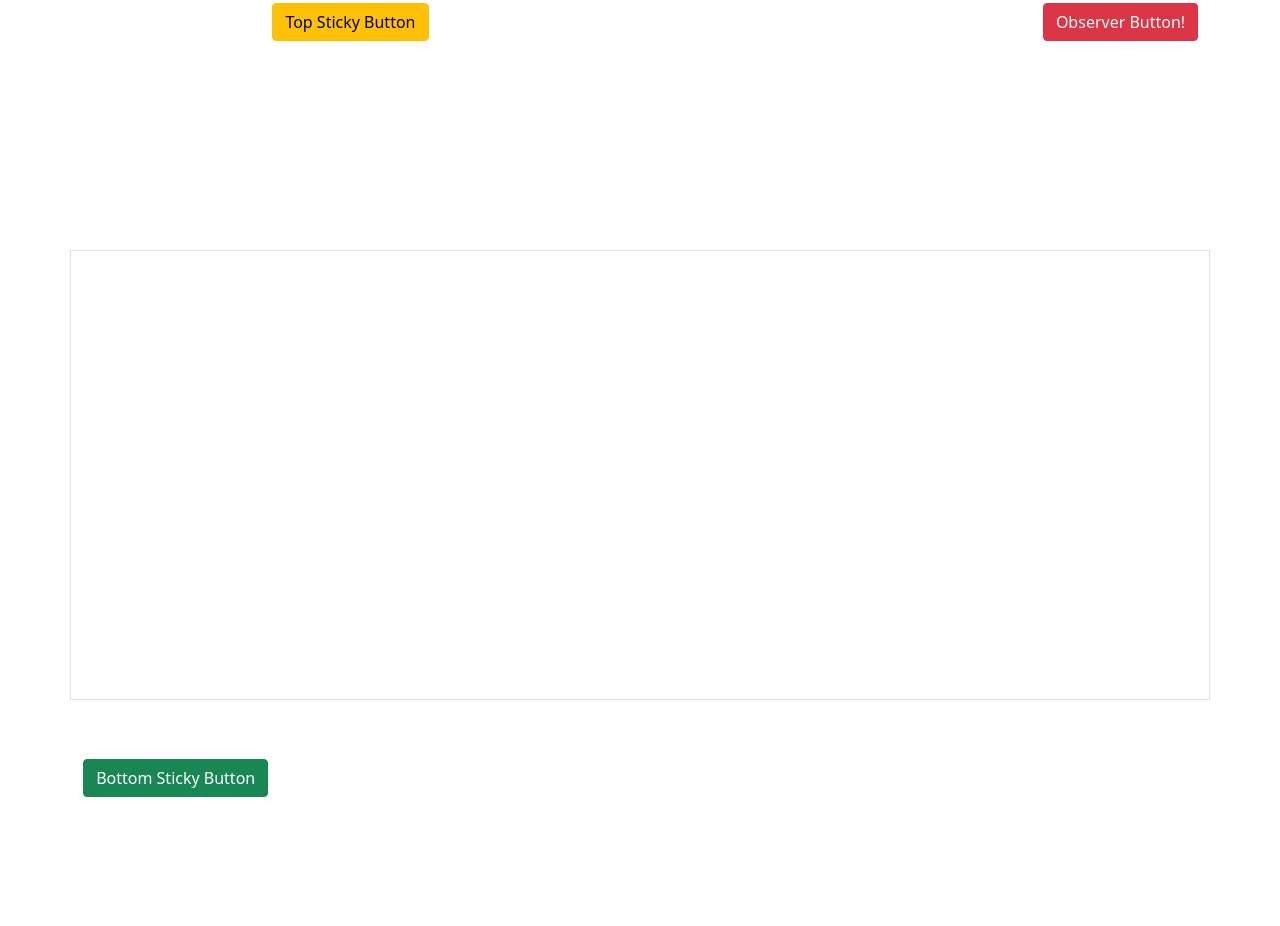
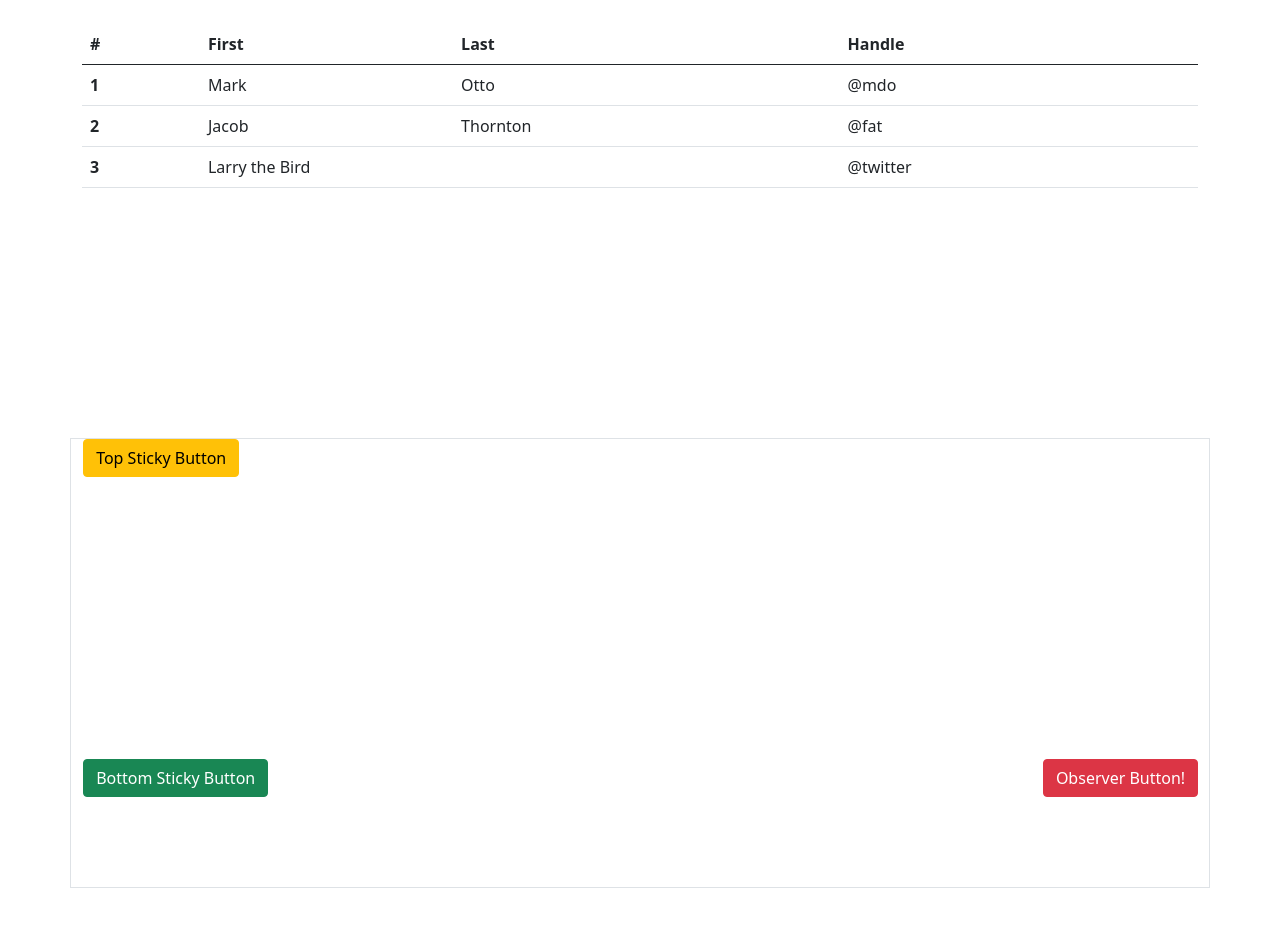
Before and after one commit to aspmaker/SU-TO-BO-StickyJS, a plain HTML site: page index.html in a window 1280 px wide. Shown: the top 926 px of the page. Drawn offline with nearby package versions, Linux system fonts and the light colour scheme.

Commit message:
Change attributes names & add new features top border, bottom border.

```diff
--- a/SU-TO-BO-StickyJS.js
+++ b/SU-TO-BO-StickyJS.js
@@ -3,6 +3,9 @@ const stickyElementClass = 'stickyElement';
 //sticky elementattr name for id
 const dataStickyId = 'data-stickyId';
 const stickyIdPre = 'sticky-';
+//stciky top & bottom border ids
+const stickyTopBorderAttrName = 'data-stickyTopBorder';
+const stickyBottomBorderAttrName = 'data-stickyBottomBorder';
 //sitcky element list
 const stickyElements = [];
 //sticky control delay
@@ -80,19 +83,30 @@ const createStickyElement = (element) => {
         let stickyElementId = element.getAttribute(dataStickyId);
         if (stickyElementId) return;
 
-        //get parent
-        let parentAttr = element.getAttribute("data-stickyParent");
-        let parentOffset = {};
-        if (parentAttr) {
-            let parentElement = document.getElementById(parentAttr);
-            parentOffset = offset(parentElement, null);
+        //get top border element
+        let topBorderElementId = element.getAttribute(stickyTopBorderAttrName);
+        let topBorderOffset = {};
+        if (topBorderElementId) {
+            let topBorderElement = document.getElementById(topBorderElementId);
+            topBorderOffset = offset(topBorderElement, null);
         } else {
-            let parentElement = document.getElementsByTagName('body')[0];
-            parentOffset = offset(parentElement, null);
+            let topBorderElement = document.getElementsByTagName('body')[0];
+            topBorderOffset = offset(topBorderElement, null);
+        }
+
+        //get bottm border element
+        let bottomBorderElementId = element.getAttribute(stickyBottomBorderAttrName);
+        let bottomBorderOffset = {};
+        if (bottomBorderElementId) {
+            let bottomBorderElement = document.getElementById(bottomBorderElementId);
+            bottomBorderOffset = offset(bottomBorderElement, null);
+        } else {
+            let bottomBorderElement = document.getElementsByTagName('body')[0];
+            bottomBorderOffset = offset(bottomBorderElement, null);
         }
 
         //set offset and add list
-        setOffset(element, parentOffset);
+        setOffset(element, topBorderOffset, bottomBorderOffset);
     }
 };
 
@@ -124,39 +138,40 @@ function checkAndSetAllElementScroll() {
 function checkAndSetElementScroll(element) {
     //parse offset
     let stickyElementId = element.getAttribute(dataStickyId);
-    let divOffset = getStickyElementFromList(stickyElementId);
+    let elementOffset = getStickyElementFromList(stickyElementId);
     let scrollPos =
-        (window.pageYOffSet || document.documentElement.scrollTop) - divOffset.height;
+        (window.pageYOffSet || document.documentElement.scrollTop) - elementOffset.orgHeight;
     let scrollBottomStat =
         document.documentElement.scrollHeight -
         window.innerHeight -
         document.documentElement.scrollTop <=
         2;
-    let realScrollPos = parseFloat(scrollPos) + parseFloat(divOffset.orgHeight);
+    let realScrollPos = parseFloat(scrollPos) + parseFloat(elementOffset.orgHeight) + 15;
 
-    if (realScrollPos < 0 && parseFloat(divOffset?.parentOffsetTop) == 0) return;
+    if (realScrollPos < 0 && parseFloat(elementOffset?.topBorderOffset.top) == 0) return;
 
-    if (realScrollPos >= parseFloat(divOffset.offsetTop / 3) &&
-        parseFloat(realScrollPos) >= (parseFloat(divOffset?.parentOffsetTop))) {
+    if (realScrollPos >= parseFloat(elementOffset.offsetTop / 3) &&
+        parseFloat(realScrollPos) >= (parseFloat(elementOffset?.topBorderOffset.top) + parseFloat(elementOffset.orgHeight)) &&
+        parseFloat(realScrollPos) <= (parseFloat(elementOffset?.bottomBorderOffset.top) + parseFloat(elementOffset?.bottomBorderOffset.height) - parseFloat(elementOffset.orgHeight))) {
 
         const newStyle = {
             position: "fixed",
-            bottom: divOffset.stickyType == 'bottom' ? '3px' : 'unset',
-            top: divOffset.stickyType == 'top' ? "3px" : "unset",
+            bottom: elementOffset.stickyType == 'bottom' ? '3px' : 'unset',
+            top: elementOffset.stickyType == 'top' ? "3px" : "unset",
             right: "unset",
-            left: parseFloat(divOffset.offsetLeft) + "px",
+            left: parseFloat(elementOffset.offsetLeft) + "px",
             zIndex: 99999,
-            width: parseFloat(divOffset.orgWidth) + "px",
+            width: parseFloat(elementOffset.orgWidth) + "px",
         };
         Object.assign(element.style, newStyle);
     } else {
         const newStyle = {
-            position: divOffset.poisiton || "inherit",
-            bottom: divOffset.bottom,
-            top: divOffset.top,
-            right: divOffset.right,
-            left: divOffset.left,
-            zIndex: divOffset.zIndex,
+            position: elementOffset.poisiton || "inherit",
+            bottom: elementOffset.bottom,
+            top: elementOffset.top,
+            right: elementOffset.right,
+            left: elementOffset.left,
+            zIndex: elementOffset.zIndex,
         };
         Object.assign(element.style, newStyle);
     }
@@ -165,7 +180,7 @@ function checkAndSetElementScroll(element) {
     if (scrollBottomStat) window.scrollTo(0, document.body.scrollHeight);
 }
 
-function setOffset(element, parentOffset) {
+function setOffset(element, topBorderOffset, bottomBorderOffset) {
     //sticky element
     let stickyElementIndex = undefined;
 
@@ -175,14 +190,11 @@ function setOffset(element, parentOffset) {
     //get element pos
     let elOffset = offset(element);
 
-    //get sticky type
-    let sctickyType = element.getAttribute("data-stickyType") || 'top';
+    //offset obj
     let offsetObj = {
         id: stickyId,
         offsetLeft: elOffset.left,
         offsetTop: elOffset.top,
-        parentOffsetLeft: parentOffset?.left || 0,
-        parentOffsetTop: parentOffset?.top || 0,
         position: element.style.position || "inherit",
         left: element.style.left ? element.style.left : "unset",
         bottom: element.style.bottom ? element.style.bottom : "unset",
@@ -190,10 +202,7 @@ function setOffset(element, parentOffset) {
         right: element.style.right ? element.style.right : "unset",
         zIndex: element.style.zIndex || 1,
         height: elOffset.height || 0,
-        width: elOffset.width || 0,
-        stickyType: sctickyType,
-        element: element,
-        parentOffset: parentOffset
+        width: elOffset.width || 0
     };
     //if sticky id exist in element attrs
     if (stickyId) {
@@ -204,12 +213,21 @@ function setOffset(element, parentOffset) {
             stickyElements[stickyElementIndex] = { ...offsetObj, ...stickyElements[stickyElementIndex] };
         }
     } else {
+        //get sticky type
+        let sctickyType = element.getAttribute("data-stickyType") || 'top';
+        //sticky element id
         stickyId = stickyIdPre + randomNumber();
+        //props
         offsetObj.id = stickyId;
         offsetObj.orgWidth = elOffset.width || 0;
         offsetObj.orgHeight = elOffset.height || 0;
         offsetObj.orgOffsetTop = elOffset.top;
         offsetObj.orgOffsetLeft = elOffset.left;
+        offsetObj.element = element;
+        offsetObj.topBorderOffset = topBorderOffset;
+        offsetObj.bottomBorderOffset = bottomBorderOffset;
+        offsetObj.stickyType = sctickyType;
+        //push element to sticky element list
         stickyElements.push(offsetObj);
         element.setAttribute(dataStickyId, stickyId);
     }
@@ -330,11 +348,12 @@ setTimeout(() => {
     // creating text to be
     //displayed on button
     let text = document.createTextNode("Observer Button!");
-
     // appending text to button
     button.appendChild(text);
-    //add sticky class
+    //add sticky && other class
     button.classList.add('btn', 'btn-danger', 'stickyElement');
+    //set styicky type attr
+    button.setAttribute('data-stickyType', 'bottom');
     // appending button to div
     observerContainer.append(button);
 }, 1000 * 1);
--- a/index.html
+++ b/index.html
@@ -25,7 +25,65 @@
     <title>Sticky Elements</title>
   </head>
   <body>
-    <div id="observerContainer" class="container text-end"></div>
+    <div class="container mt-4">
+      <table class="table" id="myTable">
+        <thead>
+          <tr>
+            <th
+              scope="col"
+              class="stickyElement"
+              data-stickyTopBorder="myTable"
+              data-stickyBottomBorder="myTable"
+            >
+              #
+            </th>
+            <th
+              scope="col"
+              class="stickyElement"
+              data-stickyParent="myTable"
+              data-stickyBottomBorder="myTable"
+            >
+              First
+            </th>
+            <th
+              scope="col"
+              class="stickyElement"
+              data-stickyParent="myTable"
+              data-stickyBottomBorder="myTable"
+            >
+              Last
+            </th>
+            <th
+              scope="col"
+              class="stickyElement"
+              data-stickyParent="myTable"
+              data-stickyBottomBorder="myTable"
+            >
+              Handle
+            </th>
+          </tr>
+        </thead>
+        <tbody>
+          <tr>
+            <th scope="row">1</th>
+            <td>Mark</td>
+            <td>Otto</td>
+            <td>@mdo</td>
+          </tr>
+          <tr>
+            <th scope="row">2</th>
+            <td>Jacob</td>
+            <td>Thornton</td>
+            <td>@fat</td>
+          </tr>
+          <tr>
+            <th scope="row">3</th>
+            <td colspan="2">Larry the Bird</td>
+            <td>@twitter</td>
+          </tr>
+        </tbody>
+      </table>
+    </div>
 
     <div
       class="container border"
@@ -34,7 +92,7 @@
     >
       <button
         class="btn btn-success stickyElement"
-        data-stickyParent="parentDiv"
+        data-stickyTopBorder="parentDiv"
         data-stickyType="bottom"
       >
         Bottom Sticky Button
@@ -42,12 +100,16 @@
 
       <button
         class="btn btn-warning stickyElement"
-        data-stickyParent="parentDiv"
+        data-stickyTopBorder="parentDiv"
+        data-stickyBottomBorder="parentDiv"
         data-stickyType="top"
       >
         Top Sticky Button
       </button>
     </div>
+
+    <div id="observerContainer" class="container text-end mt-5"></div>
+
     <div style="height: 2500px">&nbsp;</div>
   </body>
   <script src="SU-TO-BO-StickyJS.js"></script>
```
